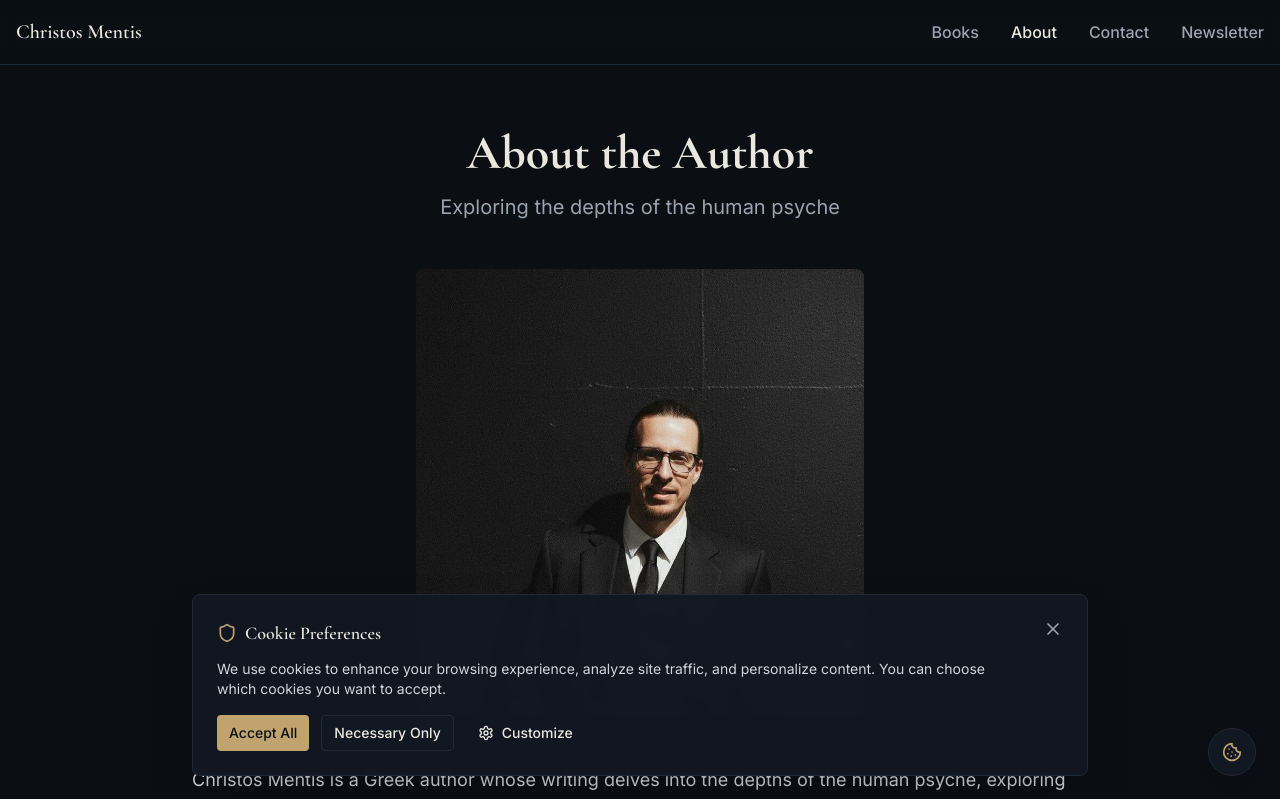
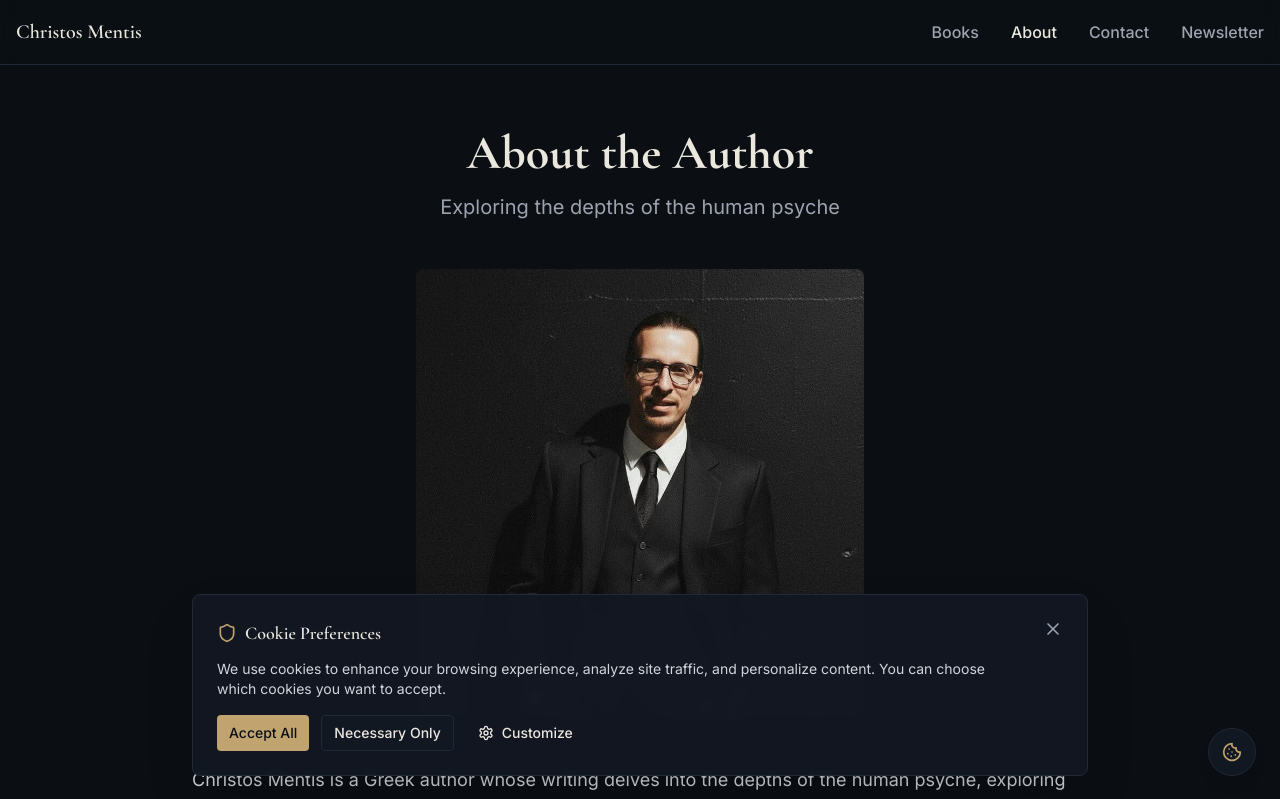
Before and after one commit to jepeteo/website-christosmentis, a Next.js app: page /about in a window 1280 px wide. Shown: the top 799 px of the page. Built offline with nearby package versions, Linux system fonts and the light colour scheme.

Commit message:
Remove unnecessary class from author portrait image in About page

```diff
--- a/src/app/(pages)/about/page.tsx
+++ b/src/app/(pages)/about/page.tsx
@@ -88,7 +88,7 @@ export default function AboutPage() {
                   src="/images/christos-mentis.webp"
                   alt="Christos Mentis - Author Portrait"
                   fill
-                  className="object-cover object-top"
+                  className="object-cover"
                   priority
                 />
               </div>
```
